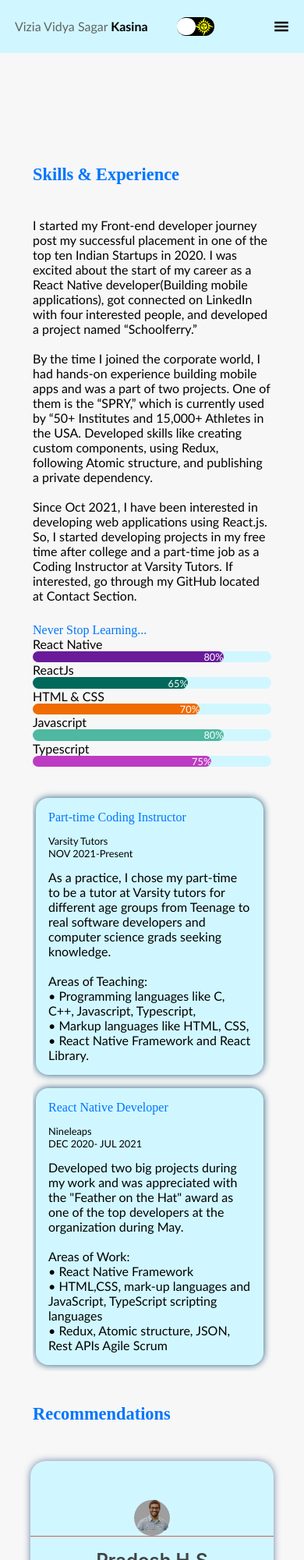
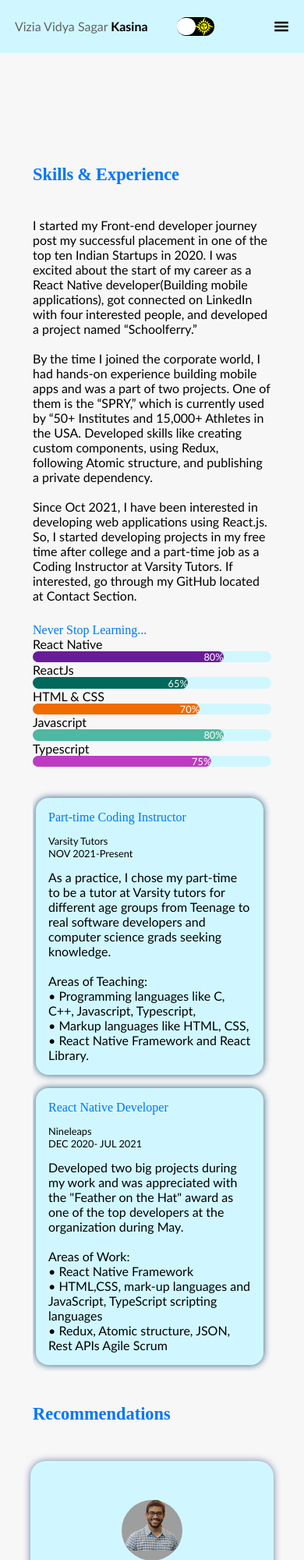
Before and after one commit to vijay13sagar/Portfolio, a React (Create React App) app: page /Skills in a window 390 px wide. Shown: the top 2000 px of the page at 78% size. Built offline with nearby package versions, Linux system fonts and the light colour scheme; grey boxes are pictures that could not be loaded; a web font is replaced by a local one.

Commit message:
card image mobile view

```diff
--- a/src/Components/Recom/Recom.css
+++ b/src/Components/Recom/Recom.css
@@ -109,4 +109,8 @@
   .person {
     width: 80%;
   }
+  .picCont{
+    height: 20vw;
+    width: 20vw;
+  }
 }
```
